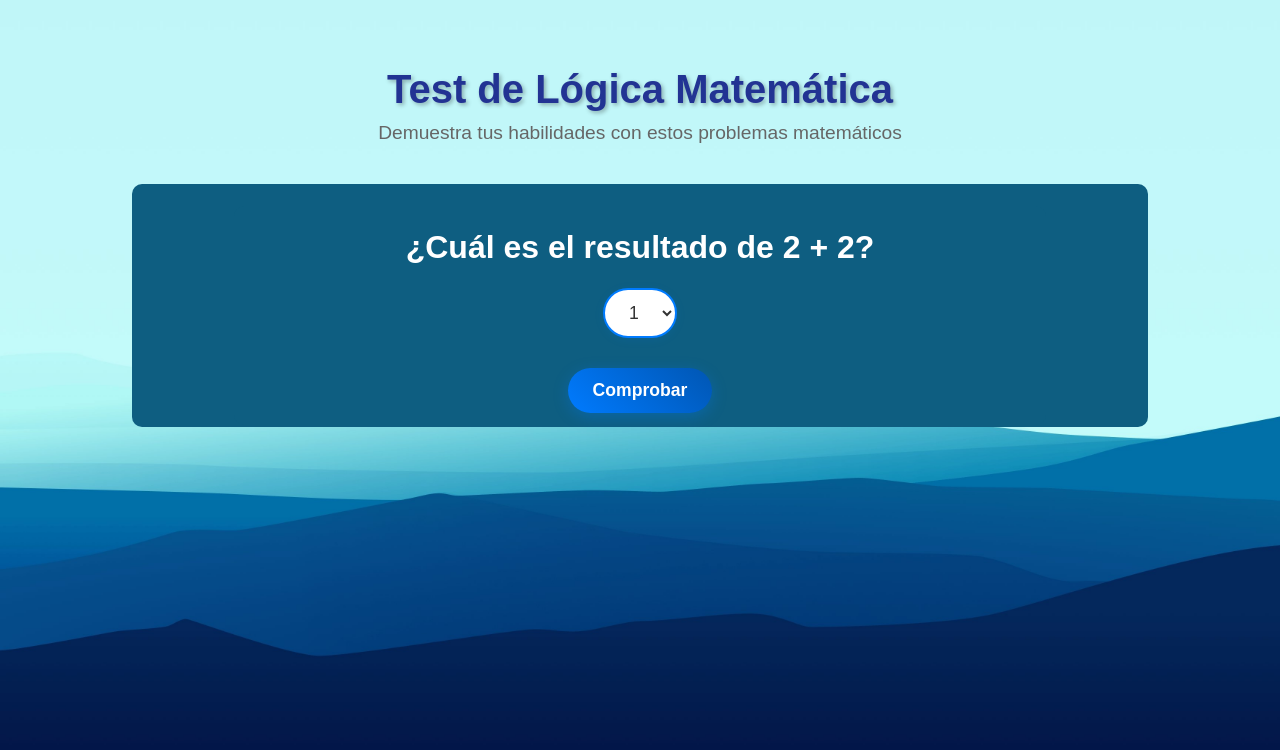
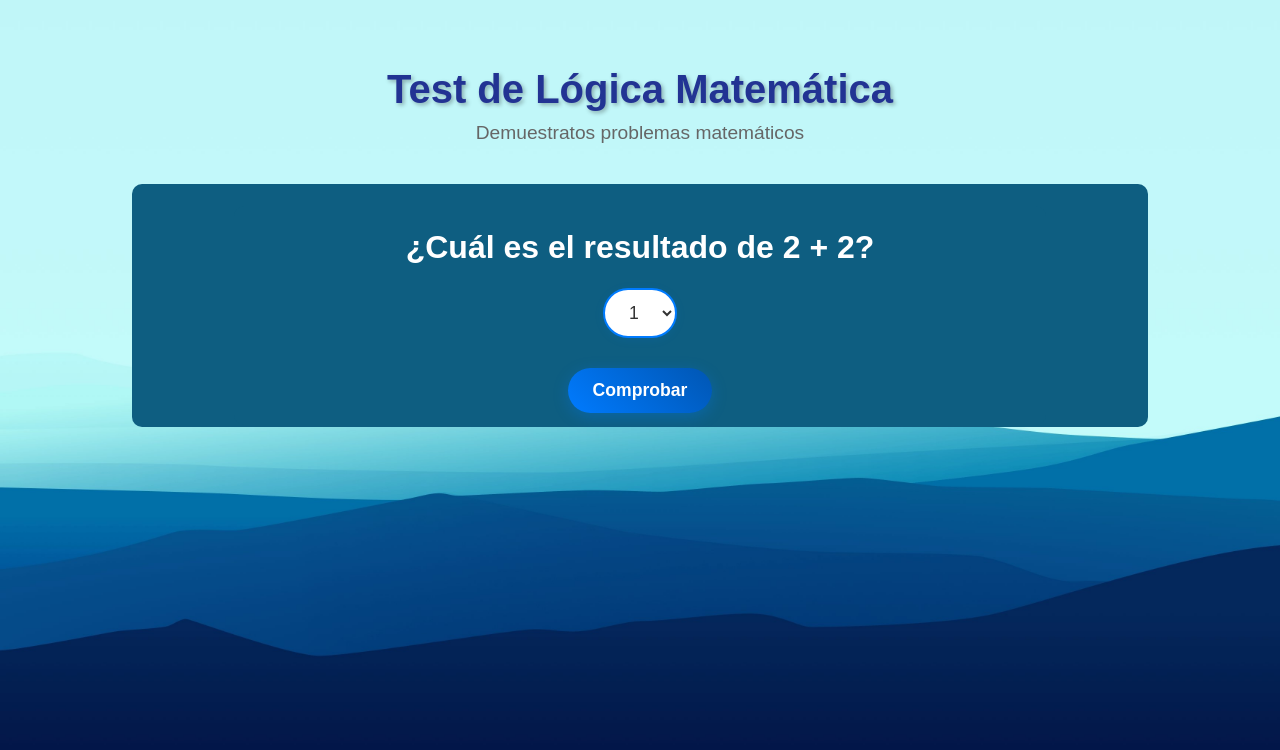
Before and after one commit to IsraelHer666/pagetest.github.io, a plain HTML site: page index.html in a window 1280 px wide. Drawn offline with Linux system fonts and the light colour scheme.

Commit message:
Update index.html

```diff
--- a/index.html
+++ b/index.html
@@ -9,7 +9,7 @@
 <body>
     <div class="titulo">
         <h1>Test de Lógica Matemática </h1>
-        <p>Demuestra tus habilidades con estos problemas matemáticos</p>
+        <p>Demuestratos problemas matemáticos</p>
     </div>
     <div class="container">
         <div class="preguntas">
```
